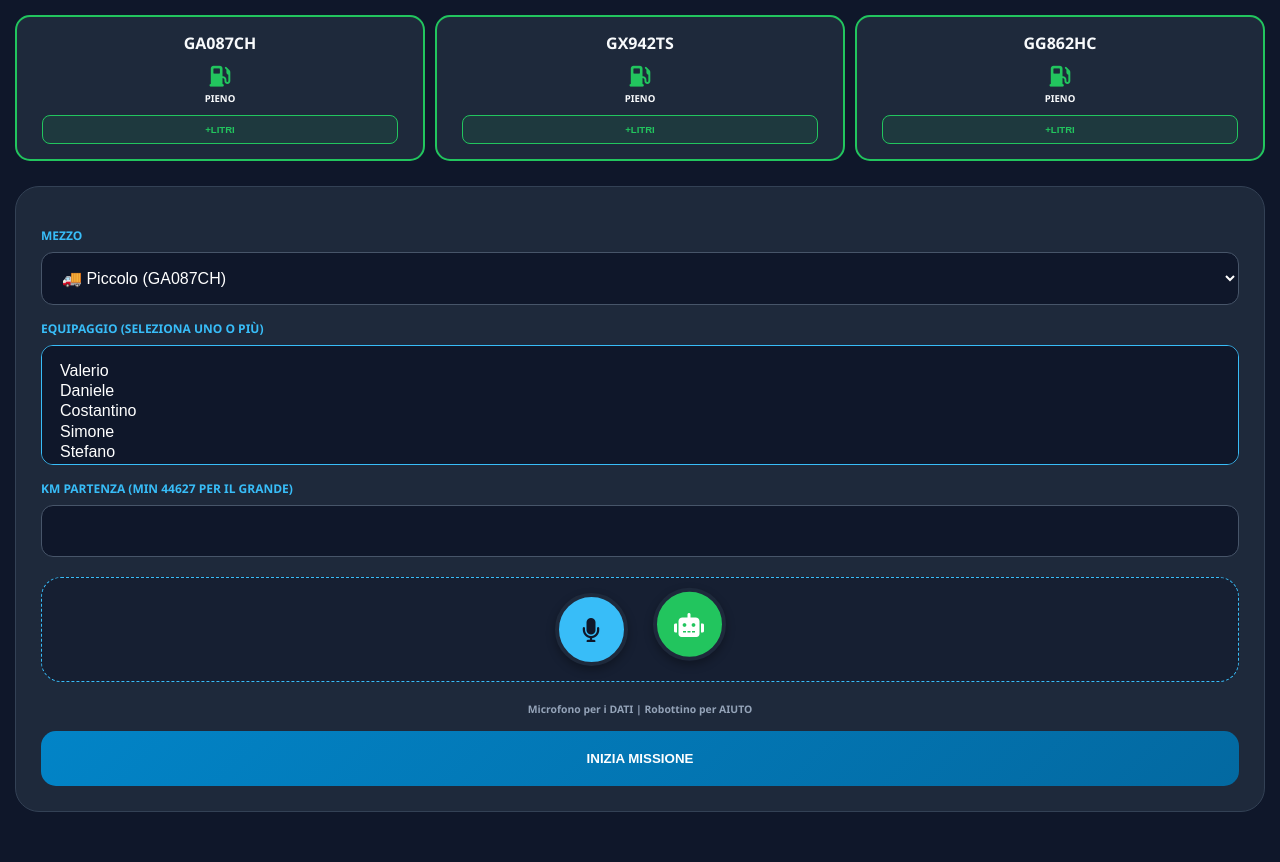
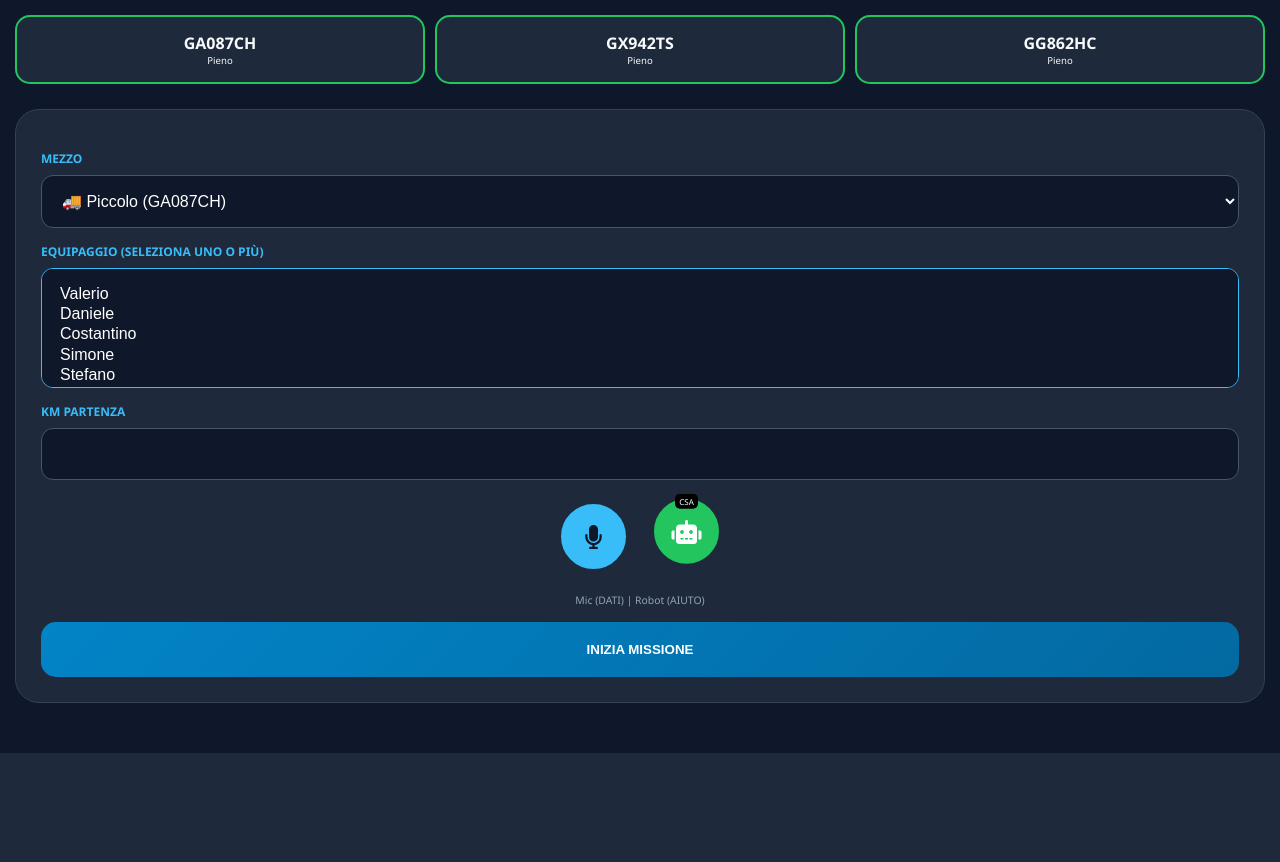
Before and after one commit to valerio121291/furgoni-uscite, a Flask app: page / in a window 1280 px wide. Shown: the part 74-936 px from the top of the page. After the commit the page ends 827 px from the top, so only its background shows below. Run offline with Flask 3, Linux system fonts and the light colour scheme.

Commit message:
Update form.html

```diff
--- a/templates/form.html
+++ b/templates/form.html
@@ -9,23 +9,15 @@
         :root { --bg-dark: #0f172a; --card-dark: #1e293b; --accent: #38bdf8; --success: #22c55e; --warning: #f59e0b; --danger: #ef4444; --text-main: #f8fafc; }
         body { font-family: 'Segoe UI', sans-serif; background: var(--bg-dark); margin: 0; padding-bottom: 50px; color: var(--text-main); }
         .header { background: #000; color: var(--accent); padding: 25px; text-align: center; font-weight: 800; border-bottom: 2px solid var(--accent); text-transform: uppercase; letter-spacing: 2px; }
-
         .status-container { display: grid; grid-template-columns: repeat(3, 1fr); gap: 10px; padding: 15px; }
         .truck-card { background: var(--card-dark); padding: 15px 5px; border-radius: 15px; text-align: center; border: 1px solid #334155; }
         .truck-card.In.Viaggio { border: 2px solid var(--warning); box-shadow: 0 0 10px rgba(245, 158, 11, 0.2); }
         .truck-card.Libero { border: 2px solid var(--success); }
-
-        .fuel-indicator { margin-top: 8px; font-size: 1.3rem; }
-        .fuel-text { font-size: 0.6rem; text-transform: uppercase; display: block; margin-top: 2px; font-weight: bold; }
-        .btn-refuel { background: rgba(34, 197, 94, 0.1); border: 1px solid var(--success); color: var(--success); padding: 8px; border-radius: 8px; font-size: 0.6rem; margin-top: 10px; cursor: pointer; width: 90%; font-weight: 800; }
-
         .main-container { padding: 0 15px; }
         .card { background: var(--card-dark); padding: 25px; border-radius: 24px; border: 1px solid #334155; margin-top: 10px; }
         label { display: block; margin-top: 15px; font-weight: 600; font-size: 0.75rem; color: var(--accent); text-transform: uppercase; }
-
         select[multiple] { height: 120px; border: 1px solid var(--accent); }
         select, input { width: 100%; padding: 16px; margin-top: 8px; border-radius: 12px; border: 1px solid #475569; background: #0f172a; color: white; box-sizing: border-box; font-size: 1rem; }
-
         .btn { width: 100%; padding: 20px; margin-top: 15px; border-radius: 15px; border: none; font-weight: 800; cursor: pointer; text-transform: uppercase; display: block; }
         .btn-start { background: linear-gradient(135deg, #0284c7, #0369a1); color: white; }
         .btn-stop { background: linear-gradient(135deg, #16a34a, #15803d); color: white; }
@@ -33,16 +25,17 @@
         .btn-wa { background: #25d366; color: white; margin-top: 10px; }
         .btn-annulla { background: #475569; color: white; margin-top: 10px; font-size: 0.8rem; }
 
-        /* CONTROLLI VOCALI INTEGRATI */
-        .voice-controls { display: flex; justify-content: center; align-items: center; gap: 25px; margin: 20px 0; padding: 15px; background: rgba(15, 23, 42, 0.5); border-radius: 20px; border: 1px dashed var(--accent); }
-        .mic-btn, .bot-btn { width: 65px; height: 65px; border-radius: 50%; border: 4px solid var(--card-dark); font-size: 24px; display: flex; align-items: center; justify-content: center; cursor: pointer; box-shadow: 0 4px 10px rgba(0,0,0,0.3); }
+        /* AREA COMANDI VOCALI */
+        .voice-controls { display: flex; justify-content: center; align-items: center; gap: 20px; margin: 20px 0; }
+        .mic-btn, .bot-btn { width: 65px; height: 65px; border-radius: 50%; border: 4px solid var(--card-dark); font-size: 24px; display: flex; align-items: center; justify-content: center; cursor: pointer; }
         .mic-btn { background: var(--accent); color: #0f172a; }
-        .bot-btn { background: var(--success); color: white; animation: jump 2.5s infinite; }
+        .bot-btn { background: var(--success); color: white; animation: jump 2.5s infinite; position: relative; }
+        .bot-btn::after { content: "CSA"; position: absolute; top: -5px; background: #000; font-size: 8px; padding: 2px 4px; border-radius: 5px; }
         .recording { background: var(--danger) !important; animation: pulse 1s infinite; color: white !important; }
 
         @keyframes jump { 0%, 100% { transform: translateY(0); } 50% { transform: translateY(-10px); } }
         @keyframes pulse { 0% { transform: scale(1); } 50% { transform: scale(1.05); } 100% { transform: scale(1); } }
-        .hint { font-size: 0.65rem; color: #94a3b8; margin-top: 5px; text-align: center; font-weight: bold; }
+        .hint { font-size: 0.65rem; color: #94a3b8; margin-top: 5px; text-align: center; }
     </style>
 </head>
 <body>
@@ -52,12 +45,7 @@
         {% for t, info in furgoni.items() %}
         <div class="truck-card {{ info.stato }}">
             <strong>{{ t }}</strong>
-            <div class="fuel-indicator">
-                {% if info.carburante == "Pieno" %}<i class="fas fa-gas-pump" style="color: var(--success);"></i><span class="fuel-text">Pieno</span>
-                {% elif info.carburante == "Metà" %}<i class="fas fa-gas-pump" style="color: var(--warning);"></i><span class="fuel-text">Metà</span>
-                {% else %}<i class="fas fa-gas-pump" style="color: var(--danger);"></i><span class="fuel-text">Riserva</span>{% endif %}
-            </div>
-            <button type="button" class="btn-refuel" onclick="vaiARifornimento('{{ t }}')">+LITRI</button>
+            <div style="font-size: 0.6rem;">{{ info.carburante }}</div>
         </div>
         {% endfor %}
     </div>
@@ -82,21 +70,21 @@
                         <option value="Stefano">Stefano</option>
                     </select>
 
-                    <label>KM Partenza (Min 44627 per il grande)</label>
+                    <label>KM Partenza</label>
                     <input type="number" name="km_partenza" id="km_input" required>
 
                     <div class="voice-controls">
                         <div class="mic-btn" id="mic-btn-start"><i class="fas fa-microphone"></i></div>
                         <div class="bot-btn" id="bot-btn-start"><i class="fas fa-robot"></i></div>
                     </div>
-                    <p class="hint">Microfono per i DATI | Robottino per AIUTO</p>
+                    <p class="hint">Mic (DATI) | Robot (AIUTO)</p>
 
                     <button type="submit" name="azione" value="start" class="btn btn-start">Inizia Missione</button>
 
                 {% else %}
-                    <input type="hidden" name="targa" id="targa_val" value="{{ targa_attiva }}">
+                    <input type="hidden" name="targa" value="{{ targa_attiva }}">
                     <div style="text-align: center; padding: 15px; border-radius: 15px; margin-bottom: 10px; border: 1px solid var(--warning);">
-                        <h3 style="color:var(--warning); margin:0;">{{ targa_attiva }} IN VIAGGIO</h3>
+                        <h3 style="color:var(--warning); margin:0;">{{ targa_attiva }}</h3>
                         <p style="font-size: 0.8rem;">Equipaggio: {{ corsa_attiva.autista }}</p>
                     </div>
 
@@ -135,8 +123,8 @@
                         <input type="number" name="km_rientro" id="km_input_fine" required>
 
                         <div class="voice-controls">
-                            <div class="mic-btn" id="mic-btn-end"><i class="fas fa-microphone"></i></div>
-                            <div class="bot-btn" id="bot-btn-end"><i class="fas fa-robot"></i></div>
+                            <div class="mic-btn" id="mic-btn-fine"><i class="fas fa-microphone"></i></div>
+                            <div class="bot-btn" id="bot-btn-fine"><i class="fas fa-robot"></i></div>
                         </div>
 
                         <label>Gasolio</label>
@@ -146,7 +134,6 @@
                             <option value="Vuoto">🔴 RISERVA</option>
                         </select>
                         <button type="submit" name="azione" value="stop" class="btn btn-stop">Fine e Invia Report</button>
-                        <button type="button" class="btn btn-wa" onclick="inviaWhatsApp()">🟢 INVIA WHATSAPP</button>
                     {% endif %}
                     <button type="submit" name="azione" value="annulla" class="btn btn-annulla" formnovalidate>ANNULLA</button>
                 {% endif %}
@@ -155,48 +142,20 @@
     </div>
 
     <script>
-    function vaiARifornimento(targa) {
-        const l = prompt("Litri?");
-        if(l) fetch('/rifornimento', {method:'POST', headers:{'Content-Type':'application/json'}, body:JSON.stringify({targa:targa, litri:parseFloat(l)})}).then(()=>location.reload());
-    }
-
     function apriNavigatore() {
         const d = document.getElementById('destinazione_field').value;
-        const db = {
-            "POLICLINICO UMBERTO 1": "Viale del Policlinico 155, Roma",
-            "SAN GIOVANNI": "Via dei Laterani 4, Roma",
-            "PTV": "Viale Oxford 81, Roma",
-            "VIMINALE": "Piazza del Viminale, Roma",
-            "VIA CAVOUR 5": "Via Cavour 5, Roma",
-            "VIA GENOVA": "Via Genova 1, Roma",
-            "AVEZZANO": "Via Giuseppe di Vittorio, Avezzano",
-            "AQUILA": "Via Lorenzo Natali 1, L'Aquila",
-            "SULMONA": "Viale Giuseppe Mazzini 100, Sulmona",
-            "CASTEL DI SANGRO": "Via Sangrina 20, Castel di Sangro",
-            "PRATICA DI MARE": "Via Pratica di Mare 45, Pomezia",
-            "SPALLANZANI": "Via Portuense 292, Roma",
-            "BIETTI": "Via Santo Stefano Rotondo 6, Roma",
-            "EUR ARCHIVIO DI STATO": "Piazzale degli Archivi 27, Roma"
-        };
-        const addr = db[d] || d;
-        window.open("https://www.google.com/maps/dir/?api=1&destination=" + encodeURIComponent(addr), "_blank");
-    }
-
-    function inviaWhatsApp() {
-        const km = document.getElementById('km_input_fine').value;
-        const msg = `LOGISTICA CSA: Missione terminata furgone {{ targa_attiva }}. KM finali: ${km}`;
-        window.open("https://wa.me/?text=" + encodeURIComponent(msg), "_blank");
+        window.open("https://www.google.com/maps/dir/?api=1&destination=" + encodeURIComponent(d), "_blank");
     }
 
     if ('webkitSpeechRecognition' in window) {
         const recognition = new webkitSpeechRecognition();
         recognition.lang = 'it-IT';
-        let targetBot = false;
+        let isBotMode = false;
 
         document.querySelectorAll('.mic-btn, .bot-btn').forEach(btn => {
             btn.onclick = function(e) {
                 e.preventDefault();
-                targetBot = this.classList.contains('bot-btn');
+                isBotMode = this.classList.contains('bot-btn');
                 recognition.start();
                 this.classList.add('recording');
                 window.activeBtn = this;
@@ -207,6 +166,7 @@
             const transcript = event.results[0][0].transcript.toLowerCase();
             if(window.activeBtn) window.activeBtn.classList.remove('recording');
 
+            if (isBotMode) {
                 fetch('/elabora_voce', {
                     method: 'POST',
                     headers: {'Content-Type': 'application/json'},
@@ -216,23 +176,32 @@
                         const utter = new SpeechSynthesisUtterance(data.risposta);
                         utter.lang = 'it-IT'; window.speechSynthesis.speak(utter);
                     }
-                if(data.targa && !targetBot) document.getElementById('targa_select').value = data.targa;
-                if(data.km && !targetBot) {
-                    const inp = document.getElementById('km_input') || document.getElementById('km_input_dest') || document.getElementById('km_input_fine');
-                    if(inp) {
-                        if(data.targa === "GG862HC" && parseInt(data.km) < 44627) alert("Errore KM!");
-                        else inp.value = data.km;
+                });
+            } else {
+                // LOGICA ORIGINALE INSERIMENTO DATI
+                const n = transcript.match(/\d+/g);
+                const kmInp = document.getElementById('km_input') || document.getElementById('km_input_dest') || document.getElementById('km_input_fine');
+                if(n && kmInp) kmInp.value = n.join('');
+
+                const staff = ["valerio", "daniele", "costantino", "simone", "stefano"];
+                const select = document.getElementById('autista_select');
+                if(select) {
+                    staff.forEach(nome => {
+                        if(transcript.includes(nome)) {
+                            for(let i=0; i<select.options.length; i++) {
+                                if(select.options[i].value.toLowerCase() === nome) select.options[i].selected = true;
                             }
-                }
-                if(data.autisti && !targetBot) {
-                    const sel = document.getElementById('autista_select');
-                    data.autisti.forEach(n => {
-                        for(let i=0; i<sel.options.length; i++) {
-                            if(sel.options[i].value.toLowerCase() === n.toLowerCase()) sel.options[i].selected = true;
                         }
                     });
                 }
-            });
+                if(transcript.includes("piccolo")) document.getElementById('targa_select').value = "GA087CH";
+                if(transcript.includes("medio")) document.getElementById('targa_select').value = "GX942TS";
+                if(transcript.includes("grande") || transcript.includes("grosso")) {
+                    document.getElementById('targa_select').value = "GG862HC";
+                    const kmVal = document.getElementById('km_input') ? document.getElementById('km_input').value : 0;
+                    if(kmVal && parseInt(kmVal) < 44627) alert("Errore KM!");
+                }
+            }
         };
     }
     </script>
```
Lines whose indentation alone changed are shown as unchanged.
